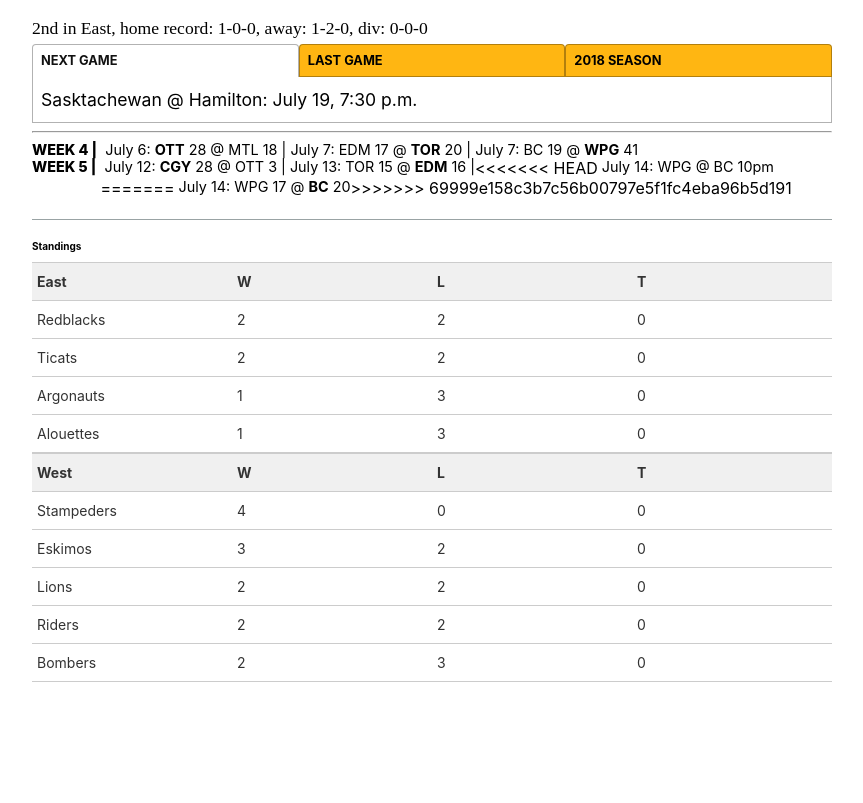
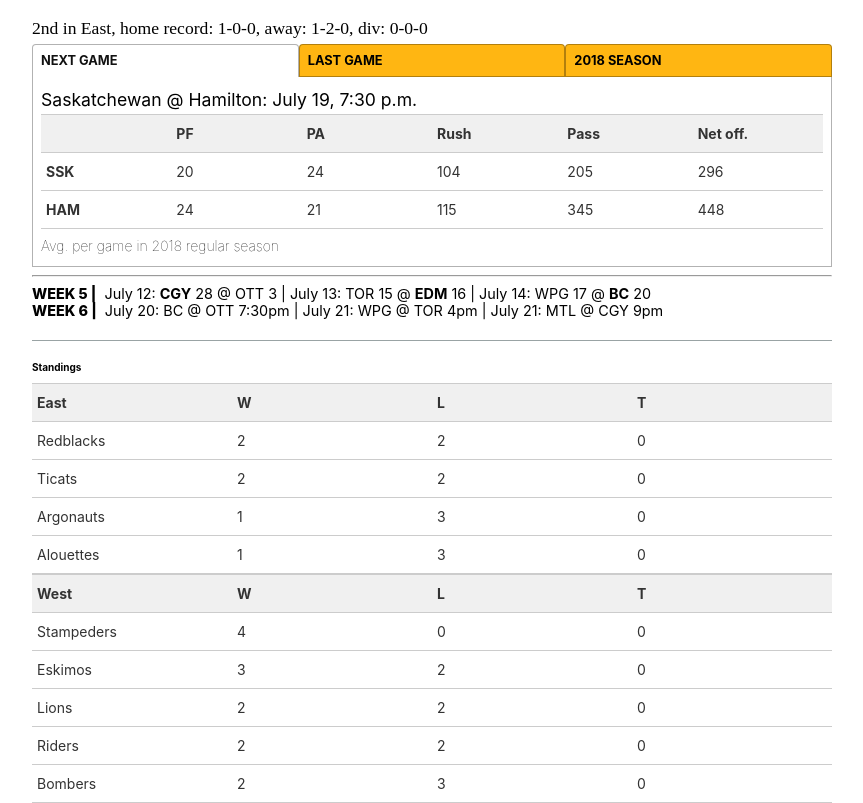
Before and after one commit to Timunroe/cfl-ticats, a Flask app: page /preview in a window 1280 px wide. Shown: the whole page, without its empty margins (208-1071 px from the left). Before the commit the page ends 682 px from the top, so only its background shows below. Run offline with Flask 2, Linux system fonts and the light colour scheme; data that the repository does not hold is empty.

Commit message:
July 17 late

```diff
--- a/templates/ext_cfl_sked.html
+++ b/templates/ext_cfl_sked.html
@@ -8,32 +8,35 @@
             <div style="font-size: 0.9rem; margin: 0; padding-left: 0.25rem; padding-left: 0.25rem;" class="f6 bl-ns">June 21: SSK 17 @ OTT 40 | </div>
             <div style="font-size: 0.9rem; margin: 0; padding-left: 0.25rem; padding-left: 0.25rem;" class="f6 bl-ns">June 22: WPG 56, MTL 10 | </div>
             <div style="font-size: 0.9rem; margin: 0; padding-left: 0.25rem; padding-left: 0.25rem;" class="f6 bl-ns">June 23: CGY 41, TOR 7</div>
-        </div> -->
-        <!-- <div style="font-size: 0.9rem; float: left; margin: 0; font-weight: 800; padding-right: 0.25rem; text-transform: uppercase;"
+        </div>
+        <div style="font-size: 0.9rem; float: left; margin: 0; font-weight: 800; padding-right: 0.25rem; text-transform: uppercase;"
             class="f6">Week 3 | </div>
         <div style="display: flex; flex-wrap: wrap;" class="">
             <div style="font-size: 0.9rem; margin: 0; padding-left: 0.25rem; padding-left: 0.25rem;" class="f6 bl-ns">June 28: OTT 14 @ CGY 24 | </div>
             <div style="font-size: 0.9rem; margin: 0; padding-left: 0.25rem; padding-left: 0.25rem;" class="f6 bl-ns">June 29: BC 22 @ EDM 41 | </div>
             <div style="font-size: 0.9rem; margin: 0; padding-left: 0.25rem; padding-left: 0.25rem;" class="f6 bl-ns">June 30: MTL 23 @ SSK 17</div>
-        </div> -->
+        </div>
         <div style="font-size: 0.9rem; float: left; margin: 0; font-weight: 800; padding-right: 0.25rem; text-transform: uppercase;"
             class="f6">Week 4 | </div>
         <div style="display: flex; flex-wrap: wrap;" class="">
             <div style="font-size: 0.9rem; margin: 0; padding-left: 0.25rem; padding-left: 0.25rem;" class="f6 bl-ns">July 6: <b>OTT</b> 28 @ MTL 18 | </div>
             <div style="font-size: 0.9rem; margin: 0; padding-left: 0.25rem; padding-left: 0.25rem;" class="f6 bl-ns">July 7: EDM 17 @ <b>TOR</b> 20 | </div>
             <div style="font-size: 0.9rem; margin: 0; padding-left: 0.25rem; padding-left: 0.25rem;" class="f6 bl-ns">July 7: BC 19 @ <b>WPG</b> 41</div>
-        </div>
+        </div>-->
         <div style="font-size: 0.9rem; float: left; margin: 0; font-weight: 800; padding-right: 0.25rem; text-transform: uppercase;"
             class="f6">Week 5 | </div>
         <div style="display: flex; flex-wrap: wrap;" class="">
             <div style="font-size: 0.9rem; margin: 0; padding-left: 0.25rem; padding-left: 0.25rem;" class="f6 bl-ns">July 12: <b>CGY</b> 28 @ OTT 3 | </div>
             <div style="font-size: 0.9rem; margin: 0; padding-left: 0.25rem; padding-left: 0.25rem;" class="f6 bl-ns">July 13: TOR 15 @ <b>EDM</b> 16 | </div>
-<<<<<<< HEAD
-            <div style="font-size: 0.9rem; margin: 0; padding-left: 0.25rem; padding-left: 0.25rem;" class="f6 bl-ns">July 14: WPG @ BC 10pm</div>
-=======
             <div style="font-size: 0.9rem; margin: 0; padding-left: 0.25rem; padding-left: 0.25rem;" class="f6 bl-ns">July 14: WPG 17 @ <b>BC</b> 20</div>
->>>>>>> 69999e158c3b7c56b00797e5f1fc4eba96b5d191
         </div>
+        <div style="font-size: 0.9rem; float: left; margin: 0; font-weight: 800; padding-right: 0.25rem; text-transform: uppercase;"
+        class="f6">Week 6 | </div>
+    <div style="display: flex; flex-wrap: wrap;" class="">
+        <div style="font-size: 0.9rem; margin: 0; padding-left: 0.25rem; padding-left: 0.25rem;" class="f6 bl-ns">July 20: BC @ OTT 7:30pm | </div>
+        <div style="font-size: 0.9rem; margin: 0; padding-left: 0.25rem; padding-left: 0.25rem;" class="f6 bl-ns">July 21: WPG @ TOR 4pm | </div>
+        <div style="font-size: 0.9rem; margin: 0; padding-left: 0.25rem; padding-left: 0.25rem;" class="f6 bl-ns">July 21: MTL @ CGY 9pm</div>
+    </div>
     </div>
 </section>
 <!-- END CFL SKED -->
--- a/templates/ext_ticats_stats.html
+++ b/templates/ext_ticats_stats.html
@@ -13,7 +13,7 @@
         <!--TABS PANELS START-->
         <div class="pica-tab-panels pica-sans-serif">
             <div class="pica-tab-panel" data-tab="1">
-                <p style="font-size: 1.1rem; margin: 0.25rem 0 0.25rem 0;">Sasktachewan @ Hamilton: July 19, 7:30 p.m.</p>
+                <p style="font-size: 1.1rem; margin: 0.25rem 0 0.25rem 0;">Saskatchewan @ Hamilton: July 19, 7:30 p.m.</p>
                 <!-- <table class="pica-table pica-sans-serif">
                       <tr>
                         <th class="pica-table-cell"></th>
@@ -67,38 +67,37 @@
                         <td class="pica-table-cell">303</td>
                     </tr>
                 </table>-->
-                <!--
                 <table class="pica-table pica-sans-serif">
                     <tr>
                         <th class="pica-table-cell"></th>
-                        <th class="pica-table-cell">Time</th>
-                        <th class="pica-table-cell">1st downs</th>
+                        <th class="pica-table-cell">PF</th>
+                        <th class="pica-table-cell">PA</th>
                         <th class="pica-table-cell">Rush</th>
                         <th class="pica-table-cell">Pass</th>
-                        <th class="pica-table-cell">Total yards</th>
+                        <th class="pica-table-cell">Net off.</th>
+                    </tr>
+                    <tr>
+                        <td class="pica-table-cell" style="font-weight: 700;">SSK</td>
+                        <td class="pica-table-cell">20</td>
+                        <td class="pica-table-cell">24</td>
+                        <td class="pica-table-cell">104</td>
+                        <td class="pica-table-cell">205</td>
+                        <td class="pica-table-cell">296</td>
                     </tr>
                     <tr>
                         <td class="pica-table-cell" style="font-weight: 700;">HAM</td>
-                        <td class="pica-table-cell">32:57</td>
-                        <td class="pica-table-cell">25</td>
-                        <td class="pica-table-cell">96</td>
-                        <td class="pica-table-cell">333</td>
-                        <td class="pica-table-cell">418</td>
-                    </tr>
-                    <tr>
-                        <td class="pica-table-cell" style="font-weight: 700;">SSK</td>
-                        <td class="pica-table-cell">27:03</td>
-                        <td class="pica-table-cell">12</td>
-                        <td class="pica-table-cell">150</td>
-                        <td class="pica-table-cell">148</td>
-                        <td class="pica-table-cell">298</td>
+                        <td class="pica-table-cell">24</td>
+                        <td class="pica-table-cell">21</td>
+                        <td class="pica-table-cell">115</td>
+                        <td class="pica-table-cell">345</td>
+                        <td class="pica-table-cell">448</td>
                     </tr>
                     </table>
-                <h4 style="margin-top: 0.75rem; margin-bottom: 0.25rem;">Individual Statistics</h4>
+                <!-- <h4 style="margin-top: 0.75rem; margin-bottom: 0.25rem;">Individual Statistics</h4>
                 <p style="margin-bottom: 0.25rem;"><b>Rushing</b> – Ham: Masoli 5-60, Whitlock 3-18, Timmis 7-9, Jo.White 2-9; Sask: Watford 7-50, Thigpen 5-48, Bridge 3-30, Mason 3-12, Messam 4-10.</p>
                 <p style="margin-bottom: 0.25rem;"><b>Receiving</b> – Ham: Banks 7-113, Toliver 3-70, Saunders 5-67, Tasker 4-49, M.Jones 3-22, Timmis 1-12; Sask: Thigpen 4-47, Roosevelt 2-37, Stanford 2-33, Evans 2-11, Messam 2-9, Moore 1-6, Williams-Lambert 1-5.</p>
-                <p style="margin-bottom: 0.25rem;"><b>Passing</b> – Ham: Masoli 23-43, 333 yards, 0 TDs, 1 int; Sask: Bridge 11-13-101-0-0, Watford 3-6-47-0-0.</p>
-                 <p style="font-size: 0.875rem; font-weight: 100; margin-top: 0.5rem; margin-bottom: 0.25rem;" class="">Avg. per game in 2018 regular season</p>-->
+                <p style="margin-bottom: 0.25rem;"><b>Passing</b> – Ham: Masoli 23-43, 333 yards, 0 TDs, 1 int; Sask: Bridge 11-13-101-0-0, Watford 3-6-47-0-0.</p> -->
+                 <p style="font-size: 0.875rem; font-weight: 100; margin-top: 0.5rem; margin-bottom: 0.25rem;" class="">Avg. per game in 2018 regular season</p>
             </div>
             <div class="pica-tab-panel" data-tab="2">
                 <p style="font-size: 1.1rem; margin: 0.25rem 0 0.25rem 0;">Hamilton 13 @ Sasktachewan 18: July 5</p>
```
Also changed, not shown: 1 other file.
